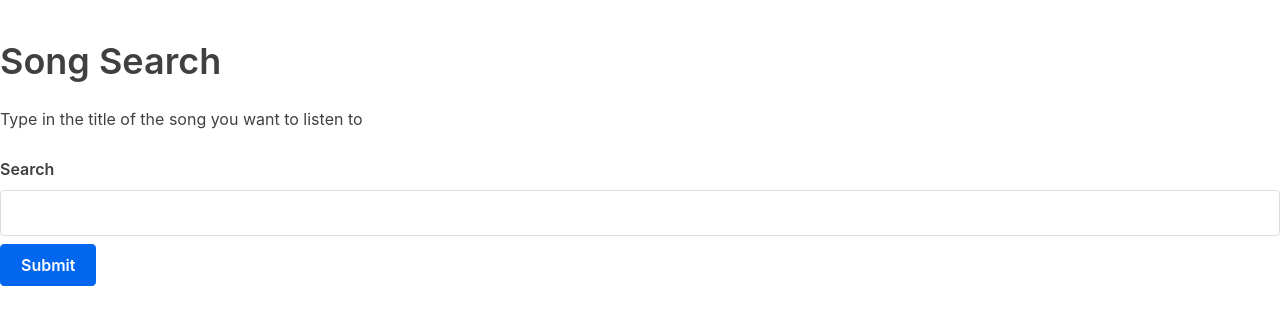
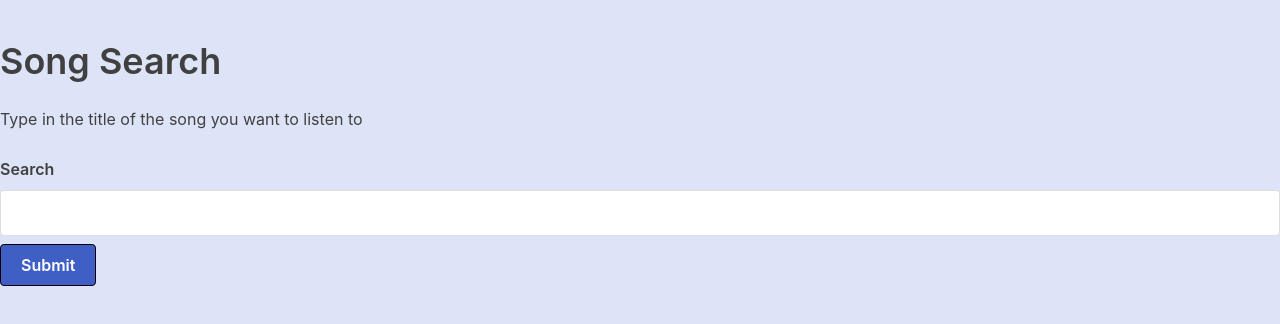
Before and after one commit to heberman/csc307SongBank, a React (Create React App) app: page / in a window 1280 px wide. Shown: the top 324 px of the page. Built offline with nearby package versions, Linux system fonts and the light colour scheme.

Commit message:
Add files via upload

```diff
--- a/src/index.css
+++ b/src/index.css
@@ -378,7 +378,7 @@ html {
 
 body {
   color: #404040;
-  background: white;
+  background: rgb(221, 228, 247);
   font-size: 1rem;
 }
 
@@ -654,6 +654,7 @@ dd {
   }
 }
 
+
 /**
  * Helpers
  */
@@ -781,9 +782,9 @@ dd {
 .button, a.button, button, [type=submit], [type=reset], [type=button] {
   -webkit-appearance: none;
   display: inline-block;
-  border: 1px solid #0366ee;
+  border: 1px solid #000000;
   border-radius: 4px;
-  background: #0366ee;
+  background: #405fc4;
   color: #ffffff;
   font-weight: 600;
   font-family: -apple-system, BlinkMacSystemFont, Helvetica Neue, Helvetica, Arial, sans-serif;
@@ -800,7 +801,7 @@ dd {
 
 .button:hover, a.button:hover, button:hover, [type=submit]:hover, [type=reset]:hover, [type=button]:hover {
   border: 1px solid #0250bc;
-  background: #0250bc;
+  background: #1927a1;
   color: #ffffff;
   text-decoration: none;
 }
@@ -874,7 +875,7 @@ a.full-button {
   border-radius: 4px;
   padding: 0.75rem;
   outline: none;
-  background: transparent;
+  background-color: white;
   margin-bottom: 0.5rem;
   font-size: 1rem;
   width: 100%;
@@ -883,7 +884,7 @@ a.full-button {
 }
 
 [type=color]:hover, [type=date]:hover, [type=datetime]:hover, [type=datetime-local]:hover, [type=email]:hover, [type=month]:hover, [type=number]:hover, [type=password]:hover, [type=search]:hover, [type=tel]:hover, [type=text]:hover, [type=url]:hover, [type=week]:hover, [type=time]:hover, select:hover, textarea:hover {
-  border: 1px solid #c5c5c5;
+  border: 1px solid #5c5c5c;
 }
 
 [type=color]:focus, [type=color]:active, [type=date]:focus, [type=date]:active, [type=datetime]:focus, [type=datetime]:active, [type=datetime-local]:focus, [type=datetime-local]:active, [type=email]:focus, [type=email]:active, [type=month]:focus, [type=month]:active, [type=number]:focus, [type=number]:active, [type=password]:focus, [type=password]:active, [type=search]:focus, [type=search]:active, [type=tel]:focus, [type=tel]:active, [type=text]:focus, [type=text]:active, [type=url]:focus, [type=url]:active, [type=week]:focus, [type=week]:active, [type=time]:focus, [type=time]:active, select:focus, select:active, textarea:focus, textarea:active {
```
